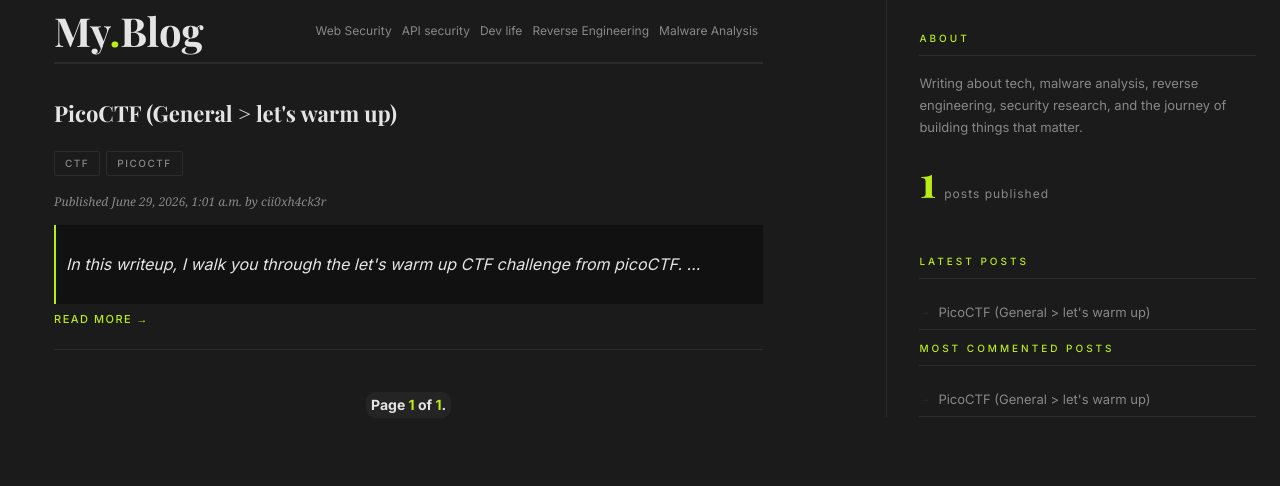
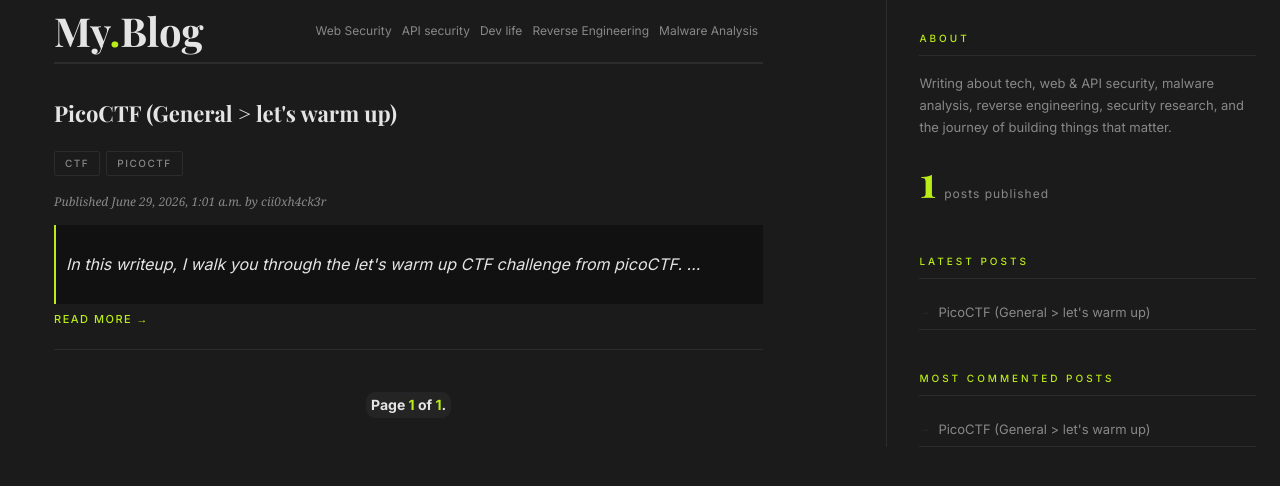
Before and after one commit to IamSila/blog_app, a Django app: page /blog/ in a window 1280 px wide. Shown: the top 486 px of the page. Run offline with Django 4.2, Linux system fonts and the light colour scheme; data comes from the database, SQL or seed files in the repository; both versions use the stored data as it was after the commit; data that the repository does not hold is empty; parts of the project's set-up code (start-up, migrations or seed data) failed here and were passed over.

Commit message:
updated about section

```diff
--- a/blog/static/css/blog.css
+++ b/blog/static/css/blog.css
@@ -99,6 +99,10 @@ body::after {
 }
 
 /* ── LATEST & COMMENTED POSTS ── */
+#sidebar .commented-posts {
+    margin-top: 40px;
+}
+
 #sidebar .latest-posts ul,
 #sidebar .commented-posts ul {
     padding: 0;
--- a/blog/templates/blog/base.html
+++ b/blog/templates/blog/base.html
@@ -16,14 +16,15 @@
     <div id="content">{% block content %} {% endblock %}</div>
     <div id="sidebar">
       <h2 class="sidebar-title">ABOUT</h2>
-      <p class="sidebar-bio">Writing about tech, malware analysis, reverse engineering, security research, and the journey of building things that matter.</p>
+      <p class="sidebar-bio">Writing about tech, web & API security, malware analysis, reverse engineering, security research, and the journey of building things that matter.</p>
       <div class="stat">
           <span class="stat-num">{% total_posts %}</span>
           <span class="stat-label">posts published</span>
       </div>
 
-      <h3 class="sidebar-title">latest posts</h3>
+
       <div class="latest-posts">
+        <h3 class="sidebar-title">latest posts</h3>
         {% show_latest_posts 5 %}
       </div>
 
```
Also changed, not shown: db.sqlite3.
